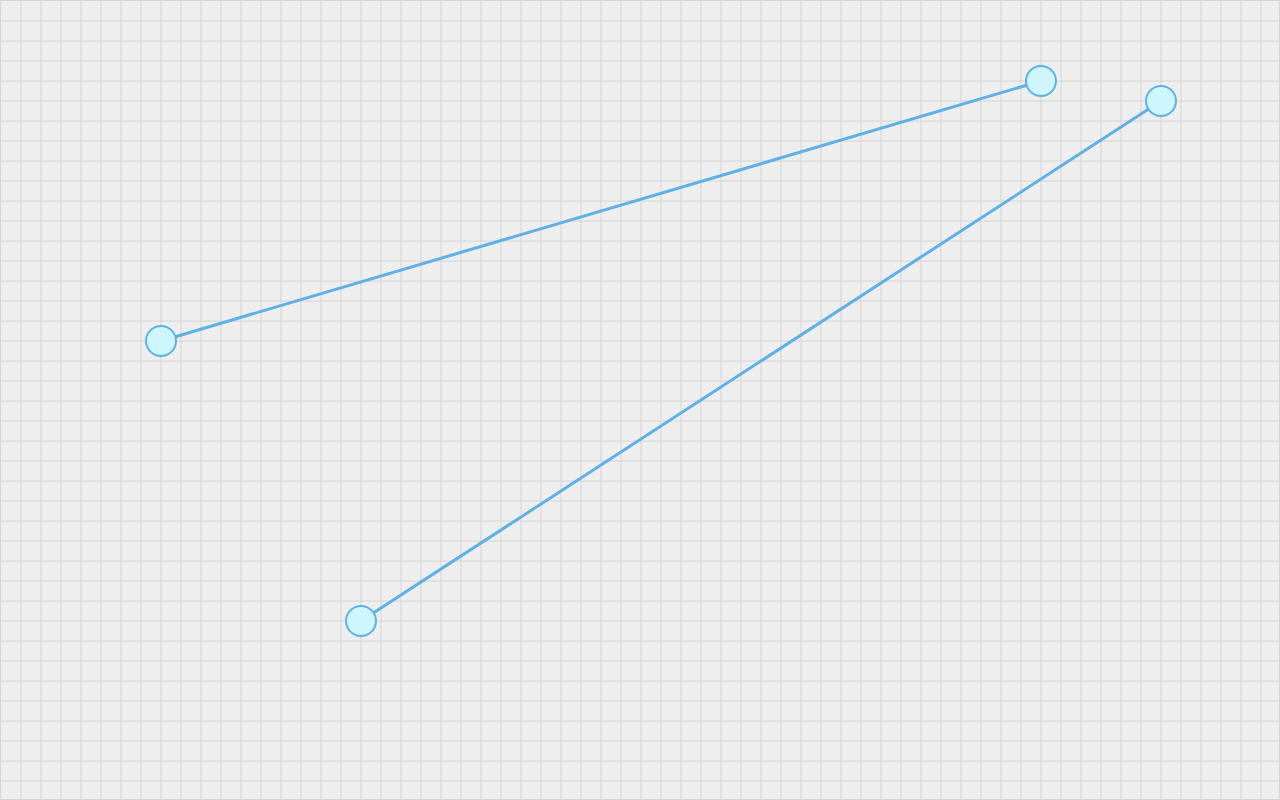
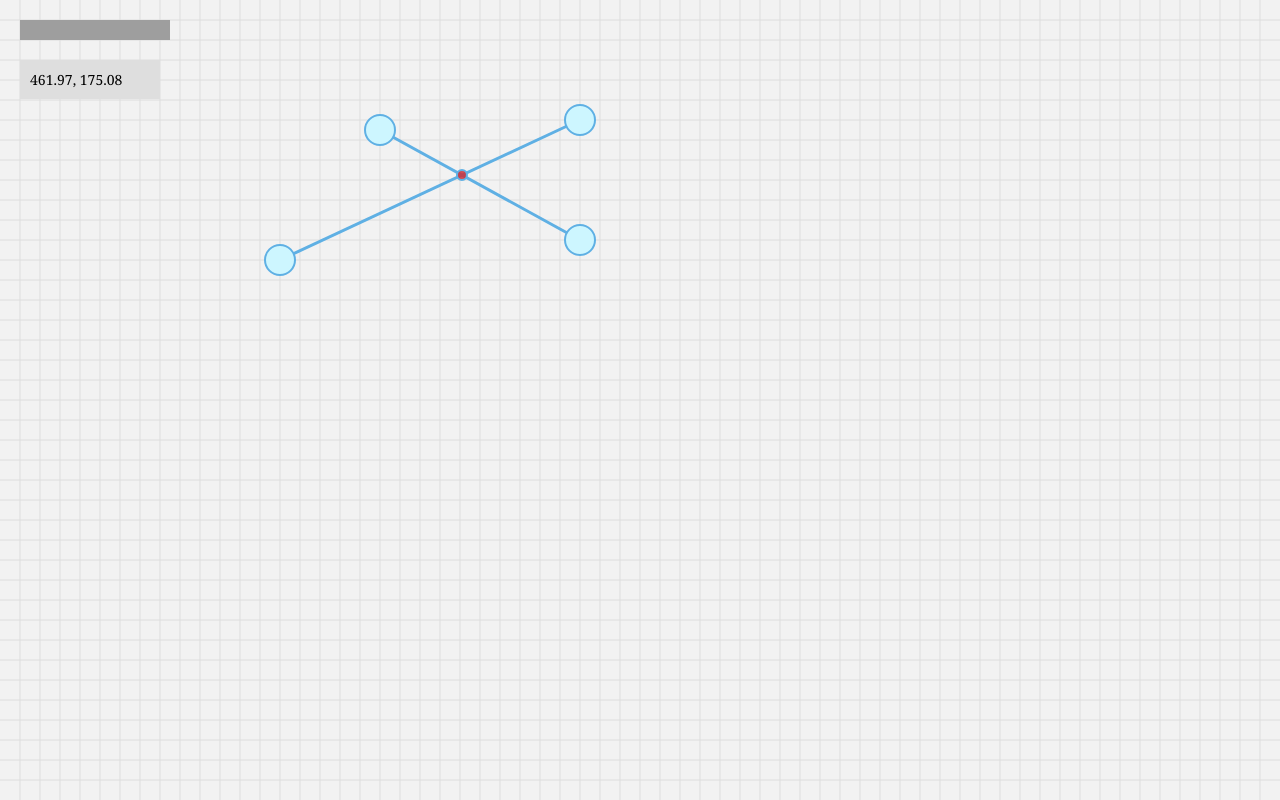
Before and after one commit to w8r/segment-intersection, a website built with Vite: page playground/index.html in a window 1280 px wide. Built offline with nearby package versions, Linux system fonts and the light colour scheme; grey boxes are pictures that could not be loaded.

Commit message:
Playground styles

```diff
--- a/playground/index.html
+++ b/playground/index.html
@@ -7,5 +7,15 @@
   </head>
   <body>
     <script type="module" src="./main.ts"></script>
+    <iframe
+      id="fork-button"
+      src="https://ghbtns.com/github-btn.html?user=w8r&repo=2d-segment-intersection&type=star&count=true"
+      frameborder="0"
+      scrolling="0"
+      width="150"
+      height="20"
+      title="GitHub"
+    ></iframe>
+    <div id="output"></div>
   </body>
 </html>
--- a/playground/main.ts
+++ b/playground/main.ts
@@ -21,13 +21,12 @@ const height = window.innerHeight;
 const resolution = 20;
 const r = 15;
 
-const points = new Array(4).fill(0).map((_, i) => {
-  return {
-    x: round(Math.random() * (width - r * 2), resolution),
-    y: round(Math.random() * (height - r * 2), resolution),
-    index: i,
-  };
-});
+const points = [
+  { x: 280, y: 260, index: 0 },
+  { x: 580, y: 120, index: 1 },
+  { x: 380, y: 130, index: 2 },
+  { x: 580, y: 240, index: 3 },
+];
 
 const drag = d3Drag<SVGCircleElement, Point>().on('drag', dragged);
 const svg = d3Select('body')
@@ -113,6 +112,14 @@ function dragged(
 
   d3Select(this).attr('cx', d.x).attr('cy', d.y);
 
+  highlightIntersections();
+}
+
+function round(p: number, n: number) {
+  return p % n < n / 2 ? p - (p % n) : p + n - (p % n);
+}
+
+function highlightIntersections() {
   const isect = findIntersection(
     points[0].x,
     points[0].y,
@@ -134,13 +141,23 @@ function dragged(
     intersectionPoints.classed('hidden', true);
   } else if (isect === 1) {
     // 1 intersection point
+    intersectionPoints.classed('hidden', true);
     intersectionPoints.filter((_, i) => i === 0).classed('hidden', false);
   } else if (isect === 2) {
     // 2 intersection points
     intersectionPoints.classed('hidden', false);
   }
+  document.getElementById('output')!.innerHTML =
+    isect === 0
+      ? ''
+      : isect === 1
+      ? `${formatPoint(intersection[0])}`
+      : `${formatPoint(intersection[0])},\n${formatPoint(intersection[1])}`;
+  console.log('Intersection: ', isect);
 }
 
-function round(p: number, n: number) {
-  return p % n < n / 2 ? p - (p % n) : p + n - (p % n);
+function formatPoint([x, y]: [number, number]) {
+  return `${x.toFixed(2)}, ${y.toFixed(2)}`;
 }
+
+highlightIntersections();
--- a/playground/style.css
+++ b/playground/style.css
@@ -1,7 +1,7 @@
 body {
   margin: 0;
   padding: 0;
-  background: #eee;
+  background: rgb(242, 242, 242);
   width: 100vw;
   height: 100vh;
   display: flex;
@@ -12,17 +12,17 @@ body {
 
 svg {
   box-sizing: border-box;
-  border: 1px solid rgb(212, 212, 212);
 }
 
 circle {
   stroke: rgb(95, 176, 228);
   stroke-width: 2;
   fill: rgba(205, 246, 255);
+  cursor: pointer;
 }
 
 line {
-  stroke: rgb(212, 212, 212);
+  stroke: #ddd;
   stroke-width: 1px;
 }
 
@@ -35,6 +35,24 @@ line {
   display: none;
 }
 
+#fork-button {
+  position: absolute;
+  top: 20px;
+  left: 20px;
+  cursor: pointer;
+}
+
 .intersection {
   fill: rgba(205, 46, 55, 0.85);
 }
+
+#output {
+  position: absolute;
+  top: 60px;
+  left: 20px;
+  font-size: 14px;
+  background-color: #dedede;
+  padding: 10px;
+  width: 120px;
+  font-family: Georgia, 'Times New Roman', Times, serif;
+}
```
